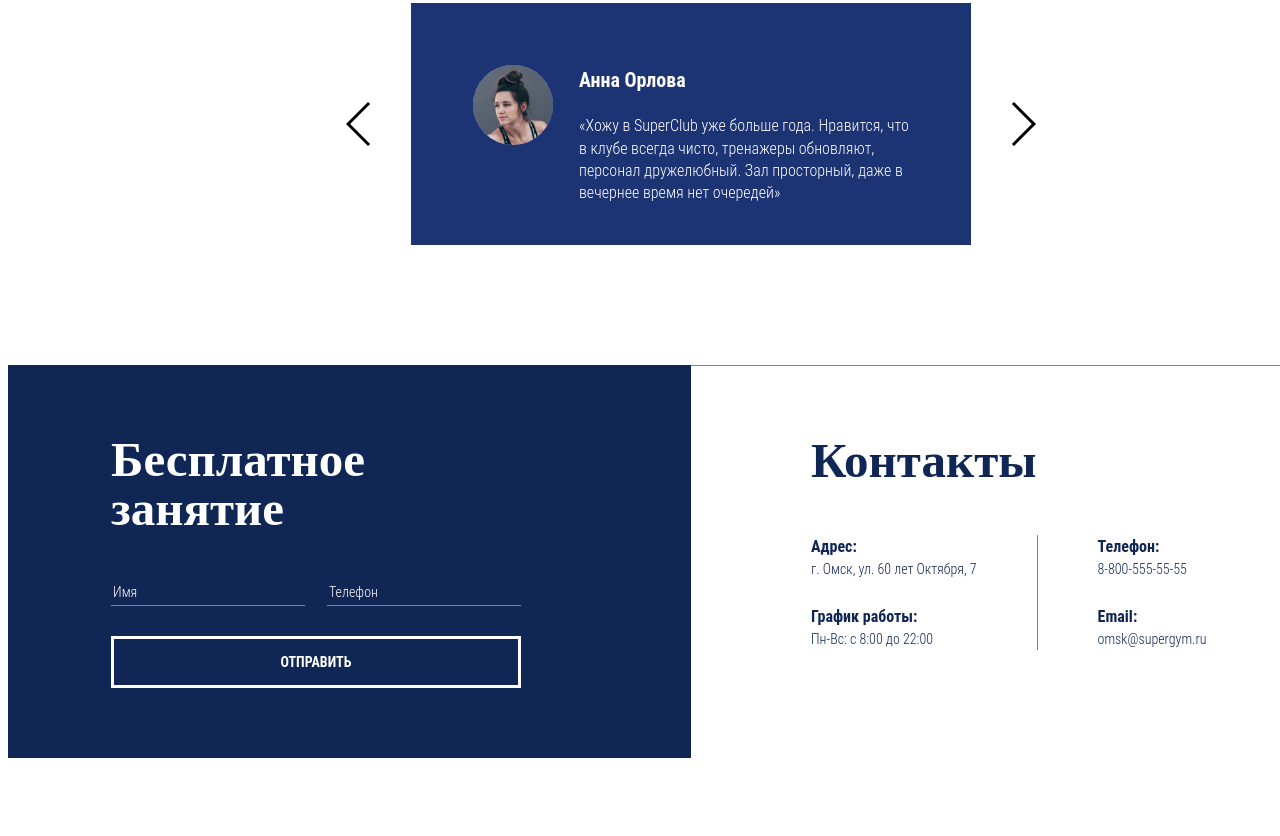
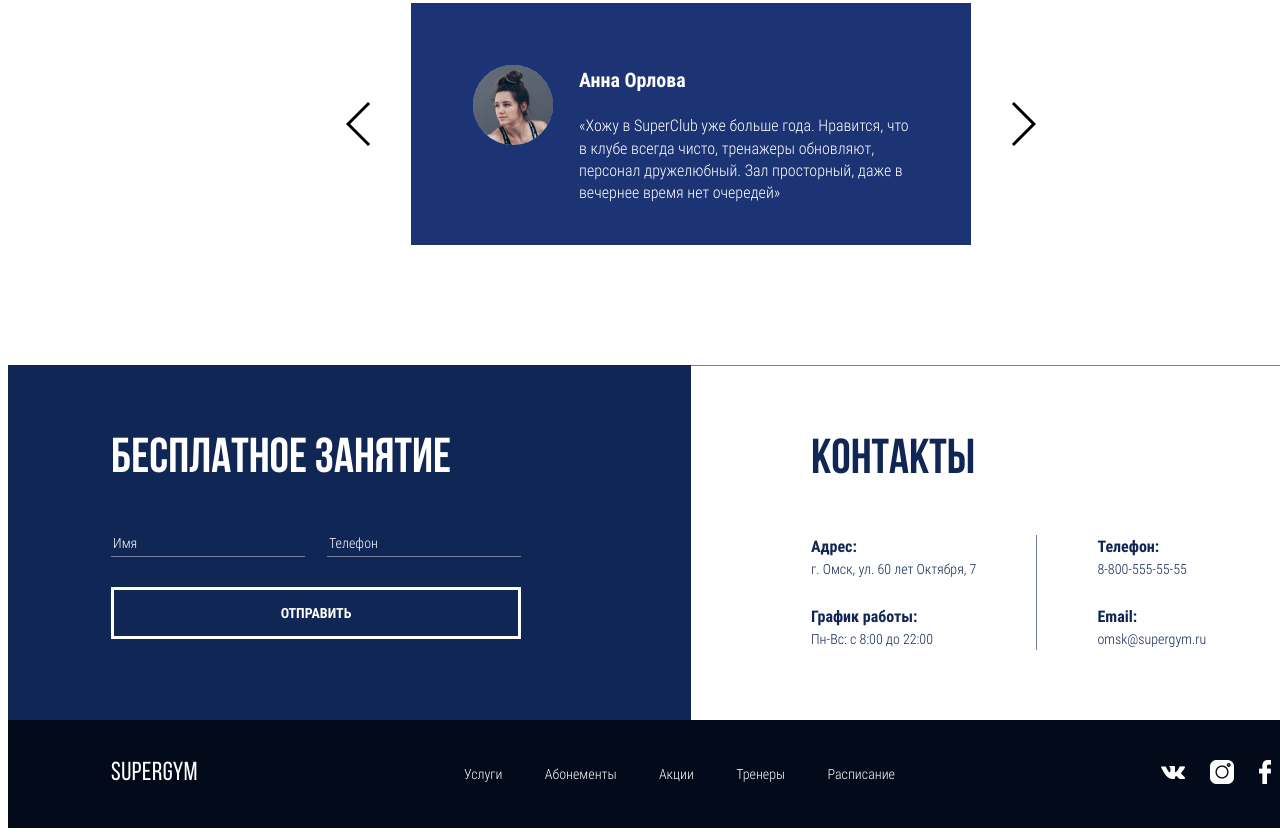
Before and after one commit to vardmev/fitness, a website: page source/index.html in a window 1280 px wide. Shown: the part 5159-5995 px from the top of the page. Before the commit the page ends 5925 px from the top, so only its background shows below. Drawn offline with nearby package versions, Linux system fonts and the light colour scheme; files that its build step writes are made by us from their sources; files whose address does not match are found by name.

Commit message:
Добавляем Футер

```diff
--- a/source/index.html
+++ b/source/index.html
@@ -485,6 +485,27 @@
         </div>
       </div>
     </section>
+    <footer>
+      <span class="logo">SUPERGYM</span>
+      <nav class="footer-nav">
+        <a href="#">Услуги</a>
+        <a href="#">Абонементы</a>
+        <a href="#">Акции</a>
+        <a href="#">Тренеры</a>
+        <a href="#">Расписание</a>
+      </nav>
+      <div class="social-links">
+        <a href="#" class="social-link">
+          <img src="img/vk-logo.png" class="social-logo" alt="vk logo" width="24" height="13">
+        </a>
+        <a href="#" class="social-link">
+          <img src="img/ig-logo.png" class="social-logo" alt="instagram logo" width="24" height="24">
+        </a>
+        <a href="#" class="social-link">
+          <img src="img/fb-logo.png" class="social-logo" alt="facebook logo" width="12" height="24">
+        </a>
+      </div>
+    </footer>
   </div>
   <script type="text/javascript" src="js/swiper.min.js"></script>
   <script type="text/javascript" src="js/script.js"></script>
--- a/source/sass/style.scss
+++ b/source/sass/style.scss
@@ -12,7 +12,7 @@ ul {
        url("../fonts/BebasNeue-Regular.woff2") format("woff2");
   font-weight: normal;
   font-style: normal;
-  font-display: optional;
+  font-display: swap;
 }
 
 @font-face {
@@ -21,7 +21,7 @@ ul {
        url("../fonts/BebasNeue-Bold.woff2") format("woff2");
   font-weight: bold;
   font-style: normal;
-  font-display: optional;
+  font-display: swap;
 }
 
 @font-face {
@@ -30,7 +30,7 @@ ul {
        url("../fonts/Roboto-Condensed.woff2") format("woff2");
   font-weight: 400;
   font-style: normal;
-  font-display: optional;
+  font-display: swap;
 }
 
 @font-face {
@@ -39,7 +39,7 @@ ul {
        url("../fonts/RobotoCondensed-Light.woff2") format("woff2");
   font-weight: 300;
   font-style: normal;
-  font-display: optional;
+  font-display: swap;
 }
 
 @font-face {
@@ -48,7 +48,7 @@ ul {
        url("../fonts/RobotoCondensed-Bold.woff2") format("woff2");
   font-weight: 700;
   font-style: normal;
-  font-display: optional;
+  font-display: swap;
 }
 
 
@@ -977,3 +977,47 @@ p.stock-note {
 .contact-phone {
   margin-bottom: 25px;
 }
+
+footer {
+  background-color: #030A1A;
+  color: #fff;
+  display: flex;
+  justify-content: space-between;
+  align-items: center;
+
+  padding: 40px 103px;
+
+  nav {
+    flex: 0 0 431px;
+
+    display: flex;
+    justify-content: space-between;
+    a {
+      color: #fff;
+      text-decoration: none;
+
+      font-family: Roboto Condensed;
+      font-weight: 300;
+      font-size: 14px;
+      line-height: 16px;
+    }
+  }
+  .social-links {
+    display: flex;
+    align-items: center;
+  }
+  .social-link {
+    margin-right: 25px;
+    &:last-child {
+      margin-right: 0;
+    }
+  }
+  .logo {
+    font-family: Bebas Neue;
+    font-size: 26px;
+    line-height: 26px;
+    letter-spacing: 0.02em;
+
+    color: #FFFFFF;
+  }
+}
```
Also changed, not shown: build/css/style.min.css, build/img/fb-logo.png (added), build/img/ig-logo.png (added), build/img/vk-logo.png (added), build/index.html, source/img/fb-logo.png (added), source/img/ig-logo.png (added), source/img/vk-logo.png (added), 1 other file.
